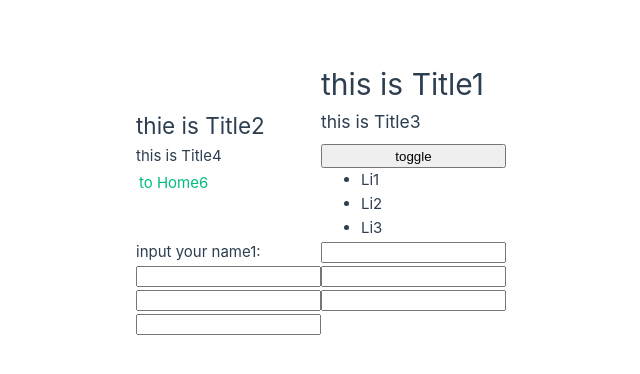
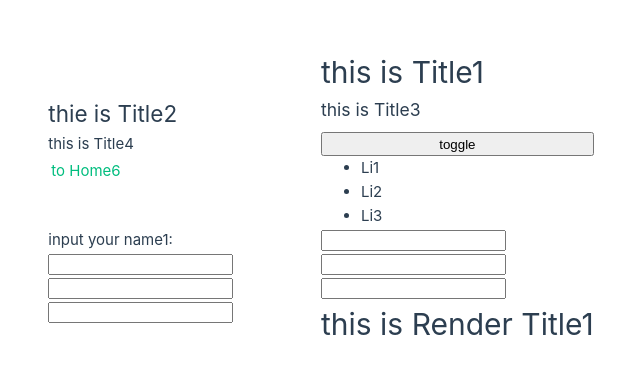
Before and after one commit to airmanxtw/TestVue20250102, a Vue app: page /home7 in a window 1280 px wide. Shown: the part 202-576 px from the top of the page, without its empty margins (319-959 px from the left). Built offline with nearby package versions, Linux system fonts and the light colour scheme.

Commit message:
新增 HComponents2 組件以支持動態標題顯示；在 Home7View 中引入 HComponents2 並顯示標題

```diff
--- /dev/null
+++ b/src/components/HComponents2.vue
@@ -0,0 +1,8 @@
+<template>
+  <node />
+</template>
+<script setup lang="ts">
+import { h } from 'vue';
+const props = defineProps<{ hvalue: number, content: string }>();
+const node = h(`h${props.hvalue}`, { innerHTML: props.content });
+</script>
--- a/src/views/Home7View.vue
+++ b/src/views/Home7View.vue
@@ -18,12 +18,15 @@
     <span><input /></span>
   </template>
 
+  <h-components2 :hvalue="1" content="this is Render Title1" />
+
 
 
 
 </template>
 <script setup lang="ts">
 import { ref, computed } from 'vue'
+import HComponents2 from '@/components/HComponents2.vue'
 const visable = ref(true);
 
 const cssName = computed(() => visable.value ? 'block' : 'none');
```
